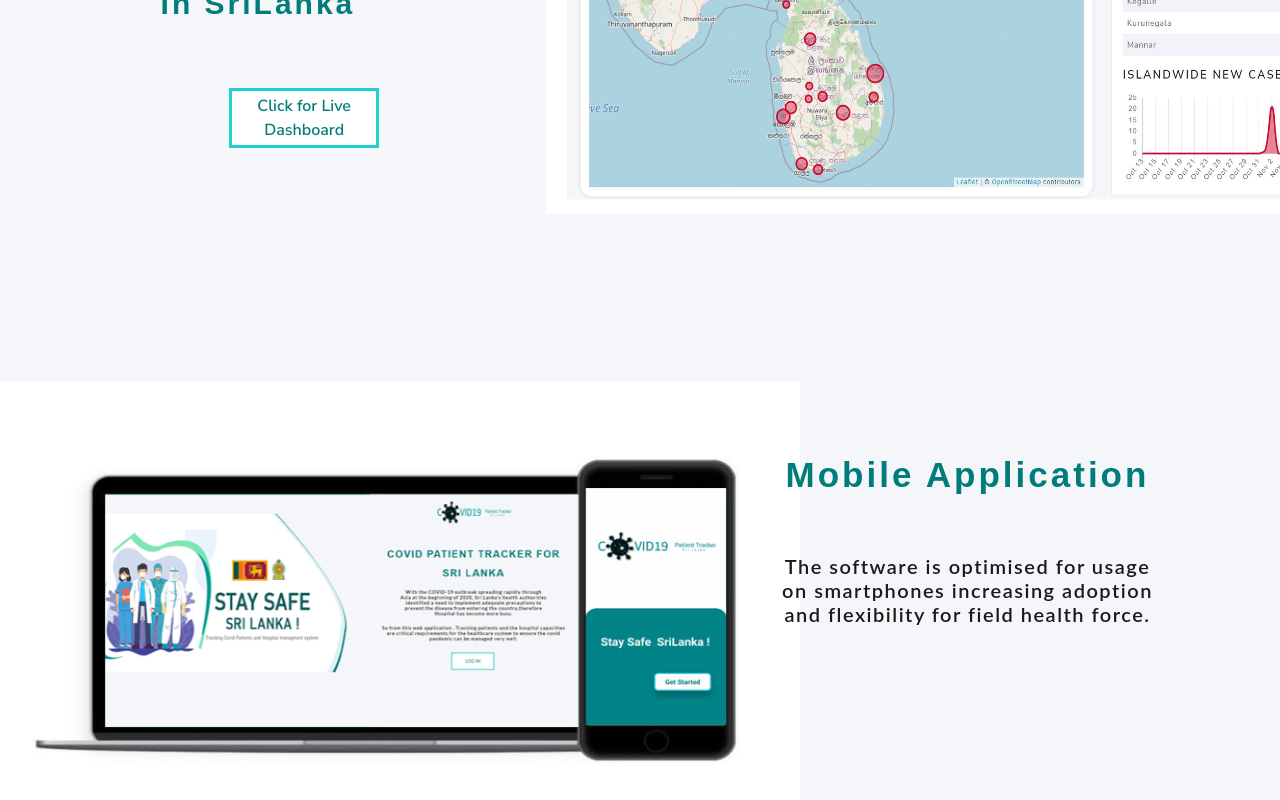
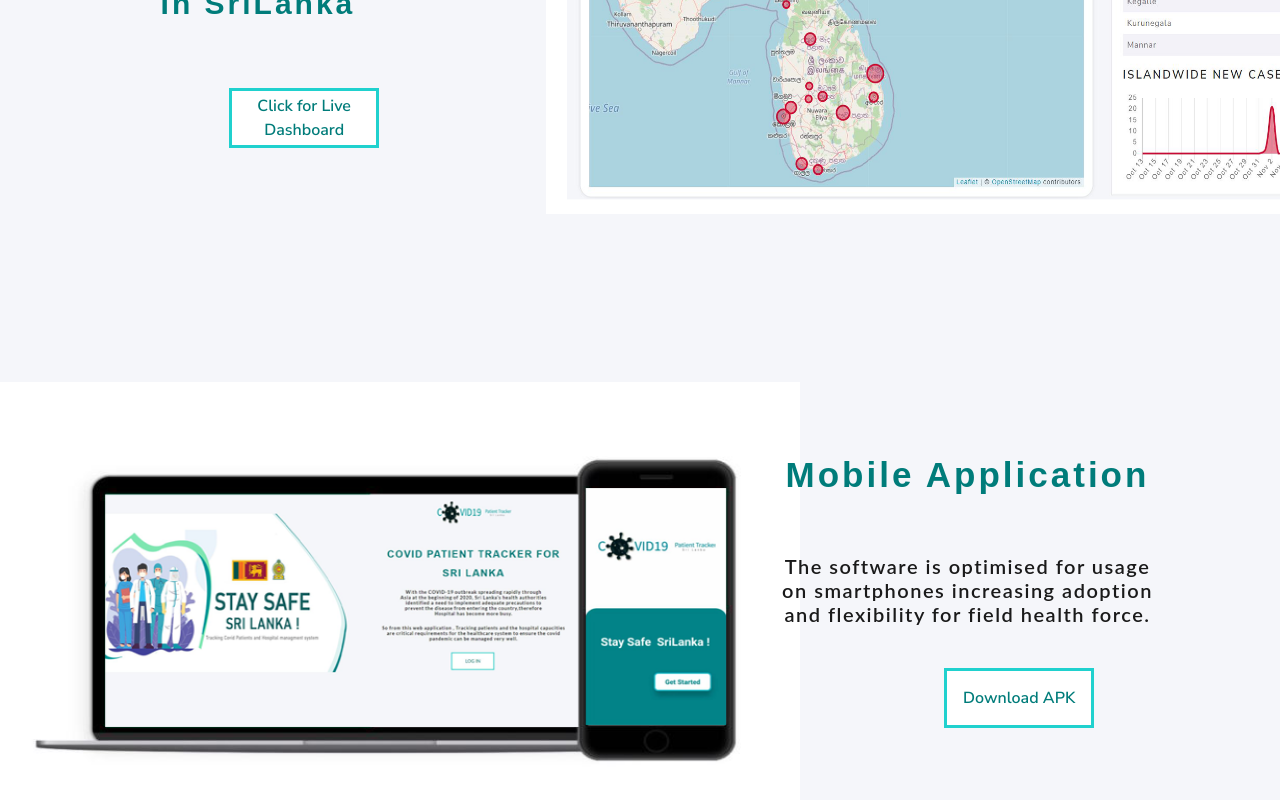
Before and after one commit to SEP-G11/Covid-Patient-tracker--frontend, a React (Create React App) app: page / in a window 1280 px wide. Shown: the part 1258-2058 px from the top of the page. Built offline with nearby package versions, Linux system fonts and the light colour scheme; what @react-pdf/renderer would draw is missing.

Commit message:
dowload apk

```diff
--- a/src/screens/HomeScreen.js
+++ b/src/screens/HomeScreen.js
@@ -22,6 +22,11 @@
     window.open("https://rlc-covid19tracker.vercel.app/dashboard", "_blank")
 
   }
+  function downloadApk(e) {
+    e.preventDefault();
+    window.open("https://dms.uom.lk/s/L5zg4XSqXajPQfo", "_blank")
+  }
+
 
   useEffect(() => {
     api({
@@ -125,6 +130,10 @@
             The software is optimised for usage on smartphones increasing
             adoption and flexibility for field health force.
           </h4>
+          <br />
+          <form onSubmit={downloadApk}>
+            <button class="button button2" type="submit" style={{ marginLeft: 180, }}>Download APK</button>
+          </form>
         </Col>
       </Row>
       <br /><br />
```
